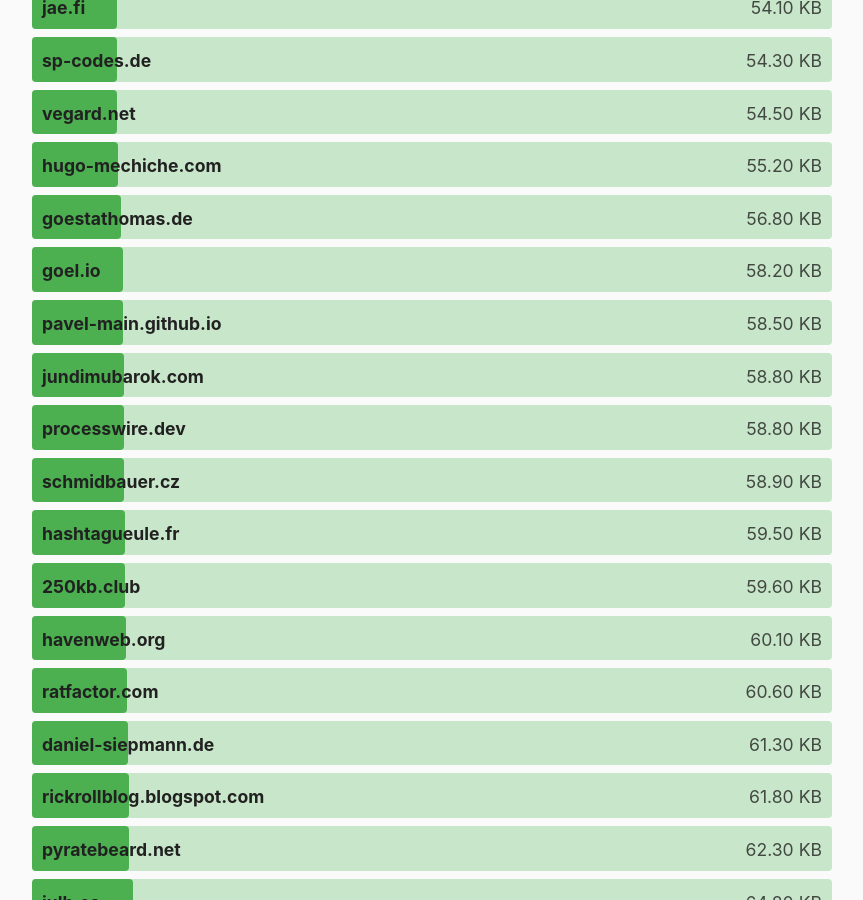
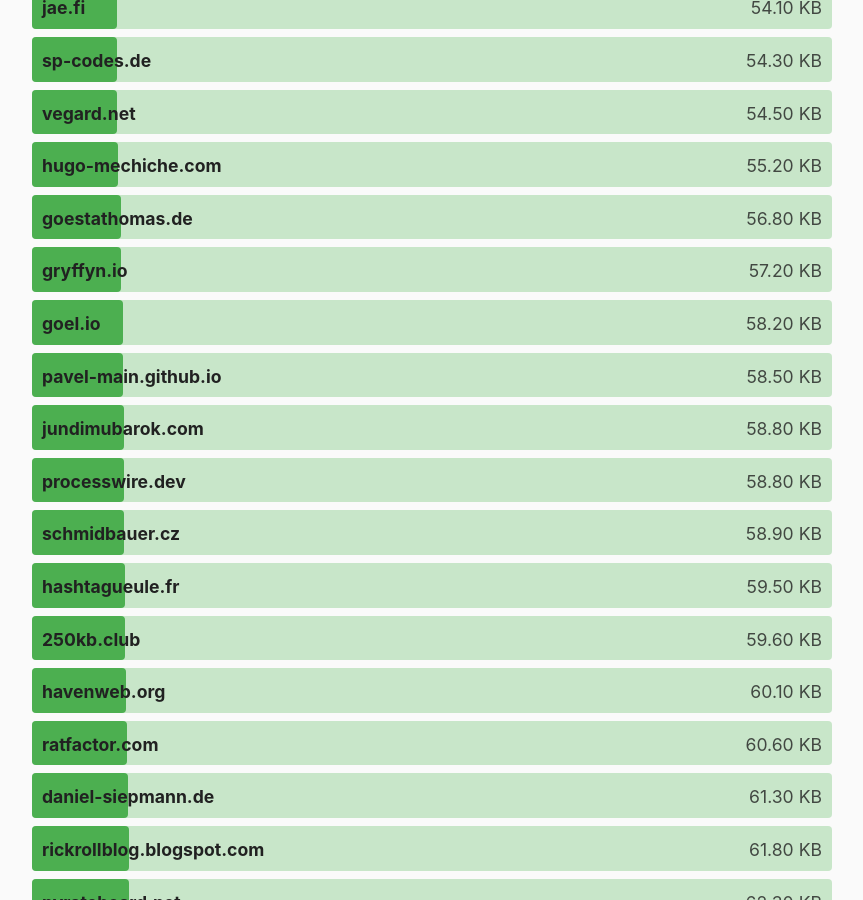
Before and after one commit to kevquirk/512kb.club, a Jekyll site: the page built from index.md, in a window 1280 px wide and 900 px high, scrolled down 12683 px. Shown: the whole window, without its empty margins (208-1071 px from the left). Built offline with Jekyll 4.4.1, drawn with Linux system fonts in a browser that asks for light colours.

Commit message:
Add gryffyn.io

```diff
--- a/_data/sites.yml
+++ b/_data/sites.yml
@@ -978,6 +978,11 @@
   size: 9.1
   last_checked: 2022-05-14
 
+- domain: gryffyn.io
+  url: https://gryffyn.io
+  size: 57.2
+  last_checked: 2022-07-16
+
 - domain: gsthnz.com
   url: https://gsthnz.com/
   size: 4.2
```
